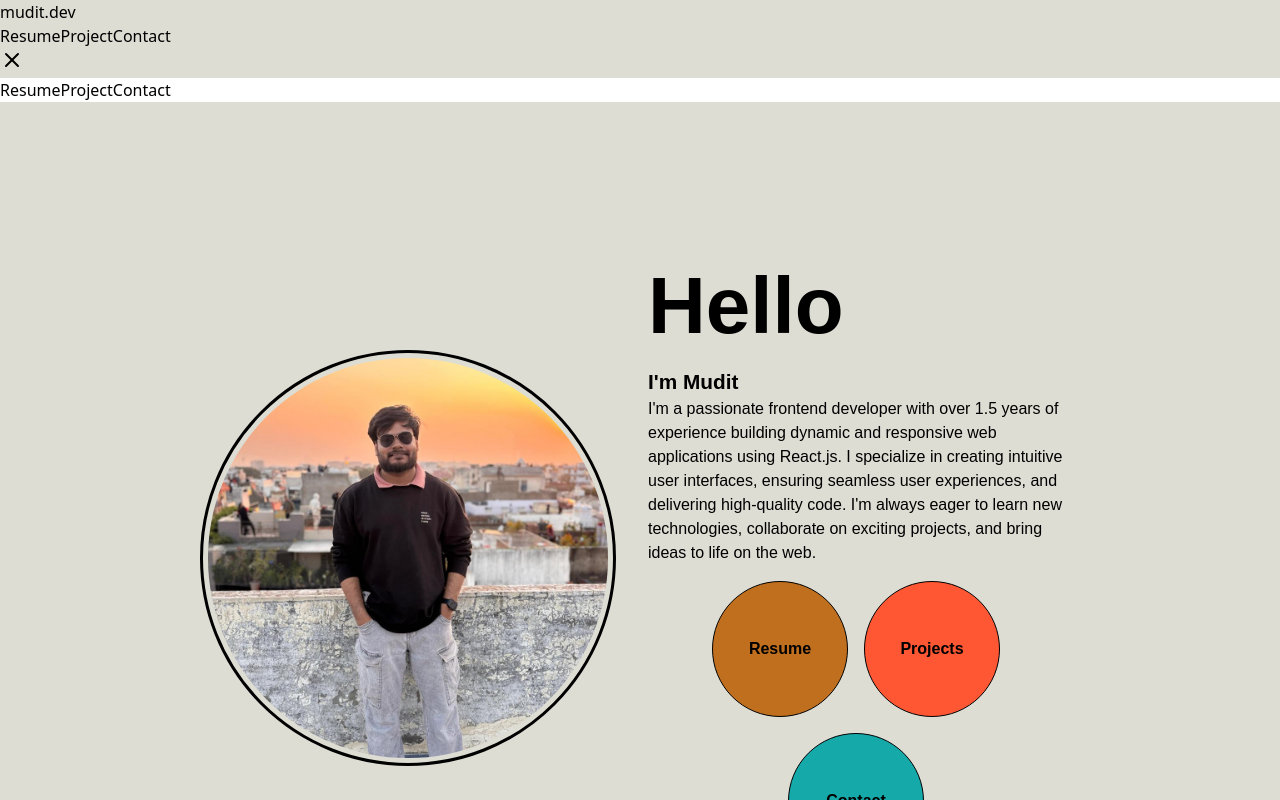
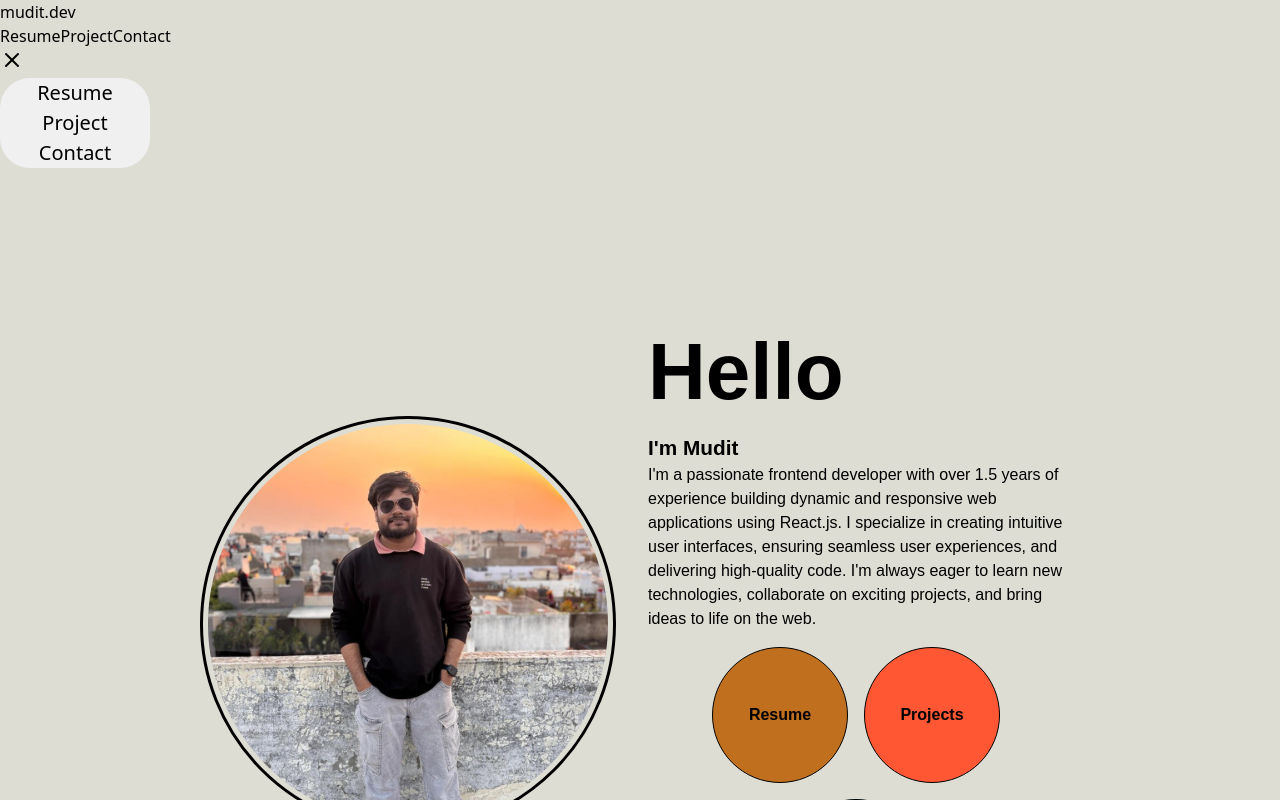
Before and after one commit to muditmathurr/my-portfolio, a React (Vite) app: page / in a window 1280 px wide. Both pictures are taken after a click on the button "Open menu". Shown: the top 800 px of the page. Built offline with nearby package versions, Linux system fonts and the light colour scheme.

Commit message:
ui changes in toggle btn

```diff
--- a/src/Components/Navbar.jsx
+++ b/src/Components/Navbar.jsx
@@ -43,14 +43,17 @@ const Navbar = () => {
             </div>
 
             {isOpen && (
-                <div className="absolute top-16 left-0 w-full bg-#ddddd4 shadow-lg md:hidden">
-                    <div className="flex flex-col p-4 gap-4" style={{backgroundColor: "#fff", width: ""}}>
+                <div style={{alignItems:"center"}} className="absolute top-16 right-5  md:hidden">
+                    <div style={{backgroundColor: "rgba(240, 240, 240, 1)", borderRadius: "30px", display: 'flex', flexDirection: "column",
+                    width:"150px", alignItems: "center"
+                    }}>
                         <button
                             onClick={() => {
                                 navigate("/resume")
                                 setIsOpen(false)
                             }}
                             className="text-right font-bold py-2"
+                            style={{fontSize: "20px"}}
                         >
                             Resume
                         </button>
@@ -60,6 +63,7 @@ const Navbar = () => {
                                 setIsOpen(false)
                             }}
                             className="text-right font-bold py-2"
+                            style={{fontSize: "20px"}}
                         >
                             Project
                         </button>
@@ -69,6 +73,7 @@ const Navbar = () => {
                                 setIsOpen(false)
                             }}
                             className="text-right font-bold py-2"
+                            style={{fontSize: "20px"}}
                         >
                             Contact
                         </button>
```
